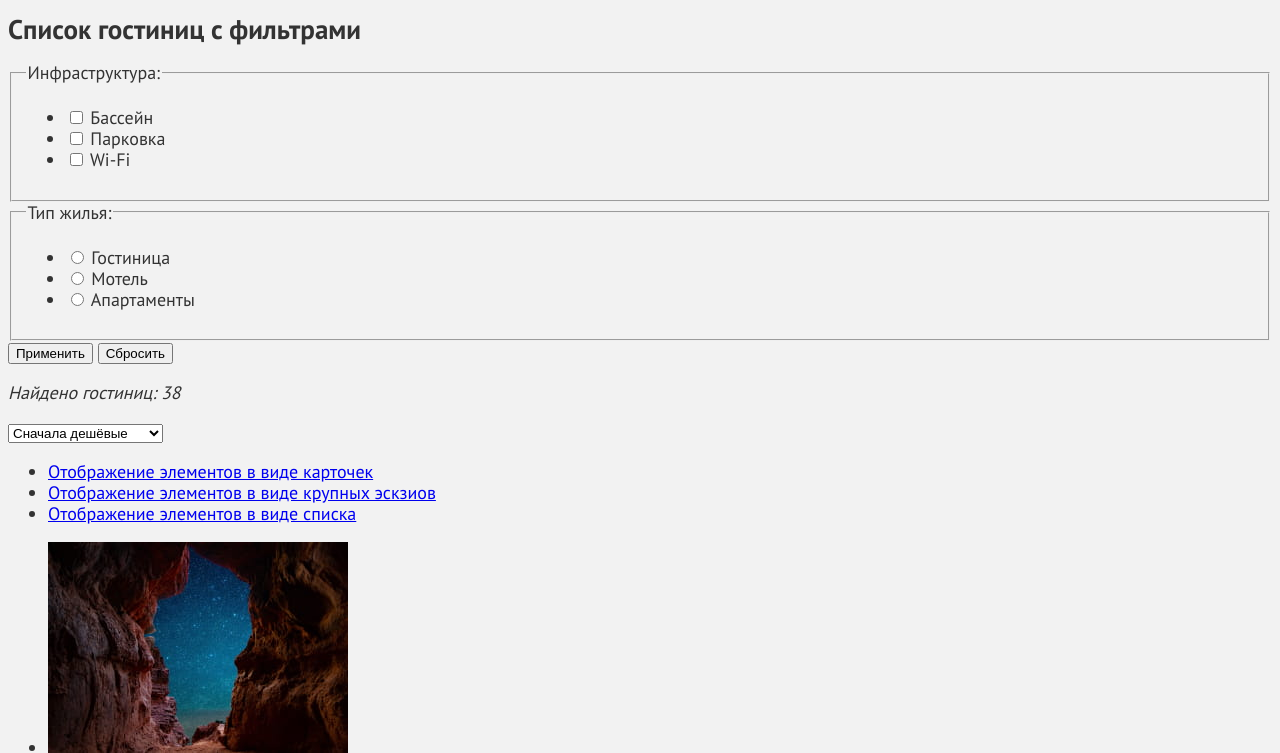
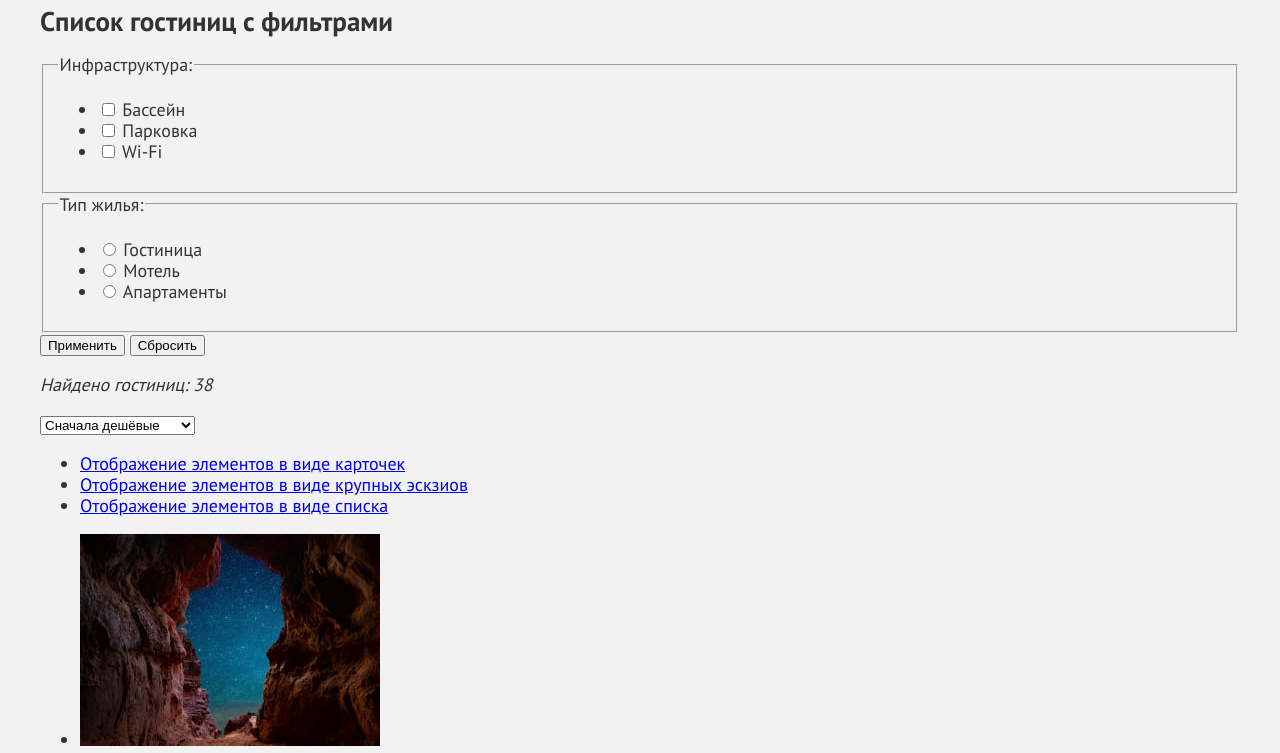
Before and after one commit to htmlacademy-htmlcss/2490377-sedona-39, a plain HTML site: page hotels.html in a window 1280 px wide. Shown: the part 359-1112 px from the top of the page. Drawn offline with Linux system fonts and the light colour scheme.

Commit message:
ширина страницы

```diff
--- a/hotels.html
+++ b/hotels.html
@@ -6,6 +6,7 @@
   <link rel="stylesheet" href="styles/styles.css">
 </head>
 <body>
+<div class="page-wrapper">
   <header class="page-header">
     <a class="page-header-small-logo" aria-label="Седона" href="#">
       <img src="images/decor/logos/small-sedona.svg" width="140" height="70" alt="Логотип «Седона»">
@@ -234,6 +235,6 @@
       </p>
     </div>
   </footer>
-
+</div>
 </body>
 </html>
--- a/styles/styles.css
+++ b/styles/styles.css
@@ -15,12 +15,20 @@
 }
 
 body {
+  margin: 0;
+  padding: 0;
+
   font-family: "PT Sans", sans-serif;
 
   font-size: 18px;
   line-height: 21px;
   background-color: #F2F2F2;
   color: #333333;
+}
+
+.page-wrapper {
+  width: 1200px;
+  margin: 0 auto;
 }
 
 .page-header {
```
Also changed, not shown: index.html (+2 -1 lines). Lines whose indentation alone changed are shown as unchanged.
